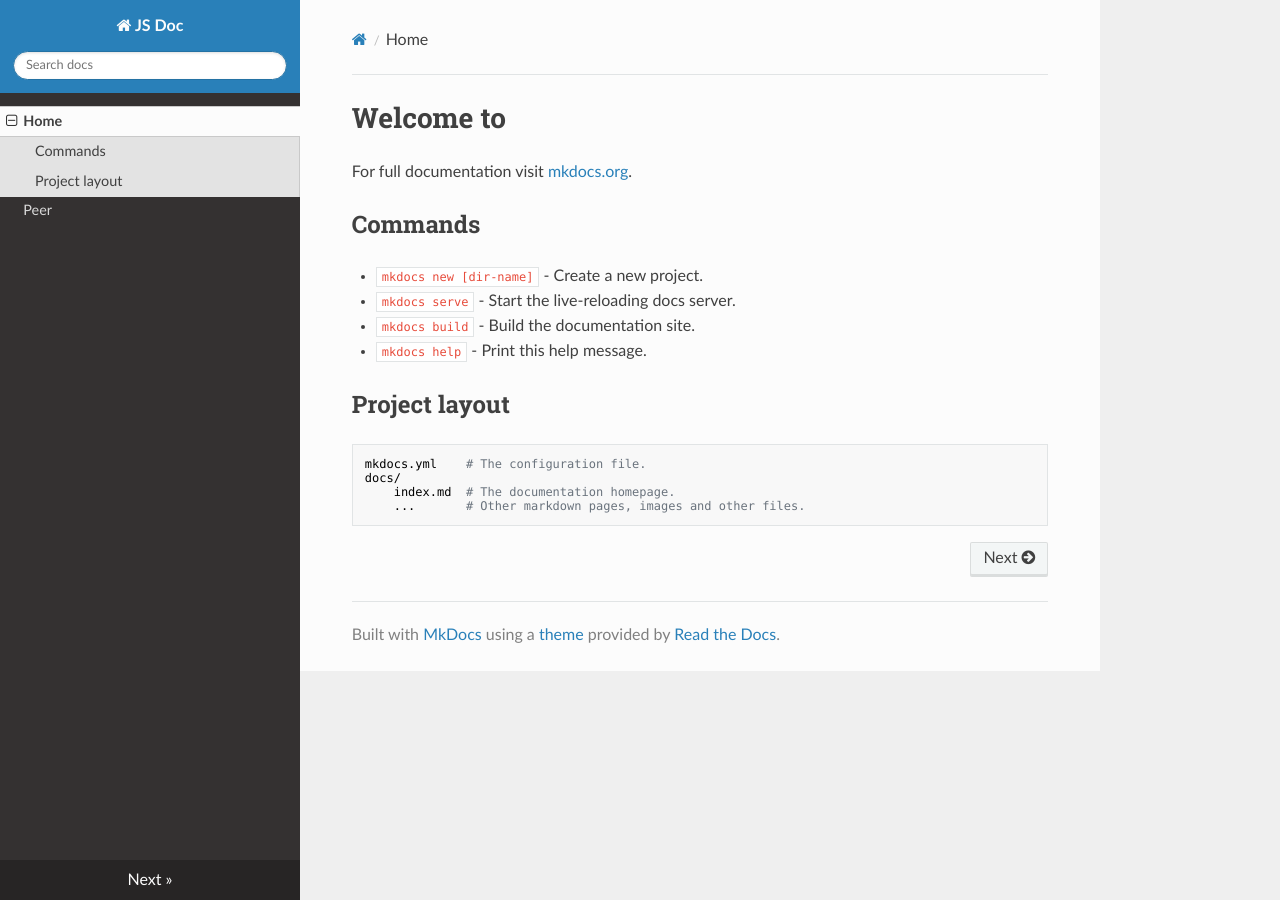
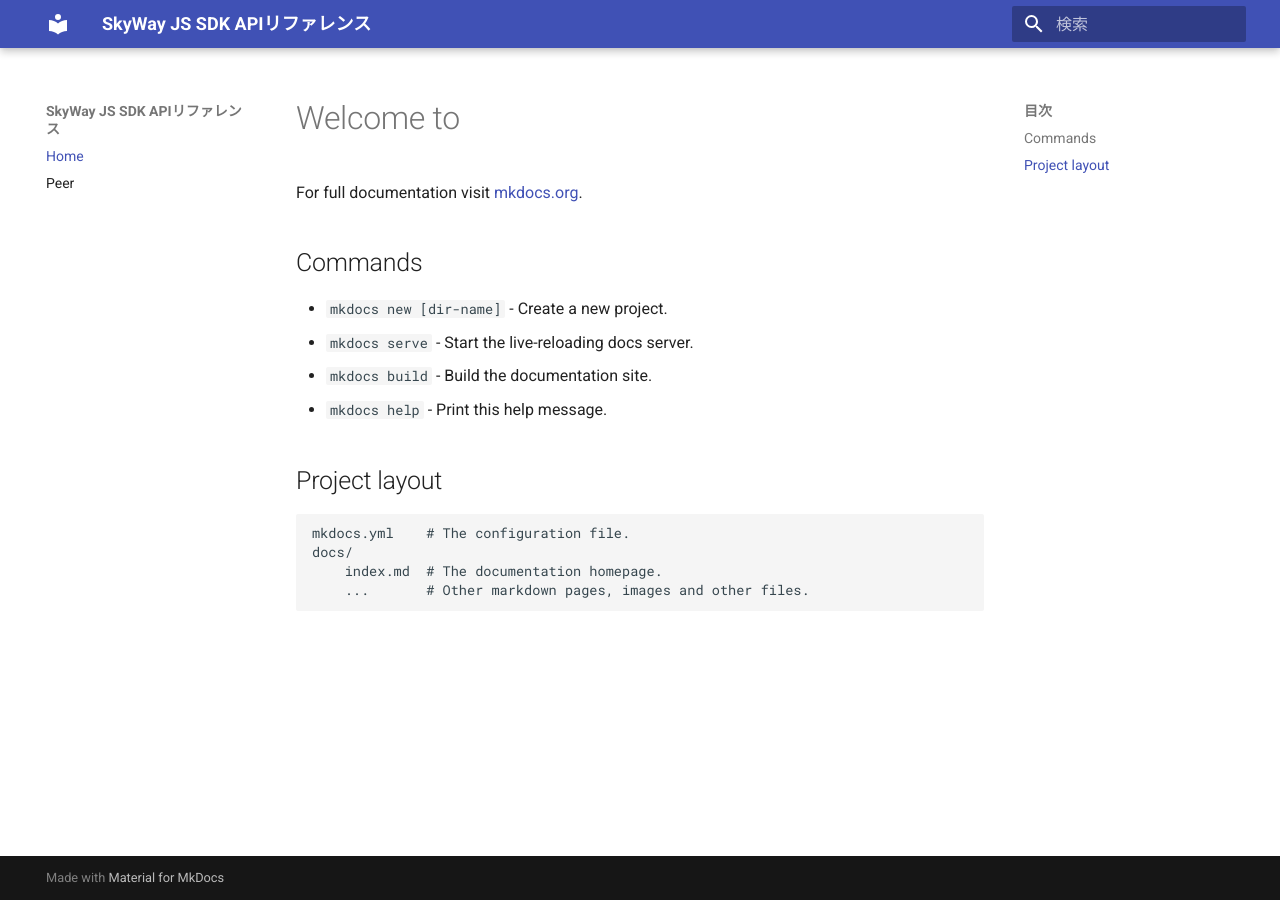
Before and after one commit to iwashi/sampledoc, an MkDocs documentation site: the page built from docs/index.md, in a window 1280 px wide. Built offline with MkDocs 1.6.1 and Material for MkDocs 9.7.7, drawn with Linux system fonts in a browser that asks for light colours; nearby versions of some CDN libraries; old or Windows-style settings are respelled for this version of MkDocs.

Commit message:
Change main lang

```diff
--- a/mkdocs.yml
+++ b/mkdocs.yml
@@ -1,5 +1,10 @@
-site_name: JS Doc
+site_name: SkyWay JS SDK APIリファレンス
 pages:
     - Home: index.md
     - Peer: peer.md
-theme: readthedocs
+theme:
+  name: 'material'
+  language: 'ja'
+extra:
+  search:
+    language: 'jp'
```
